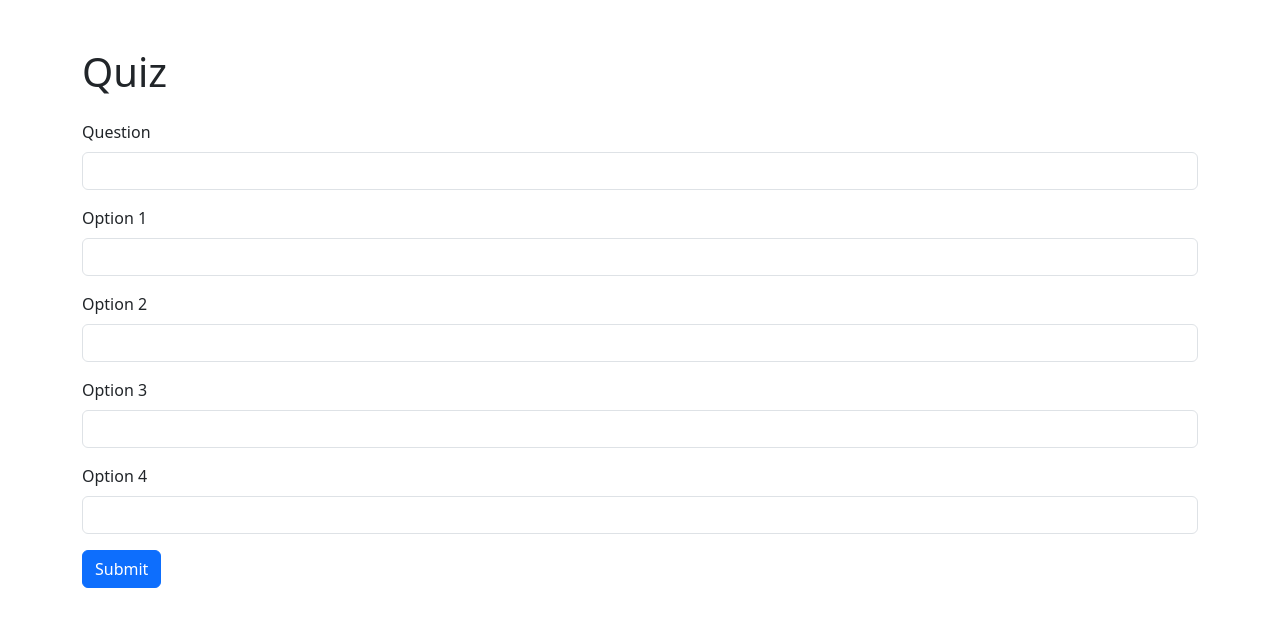
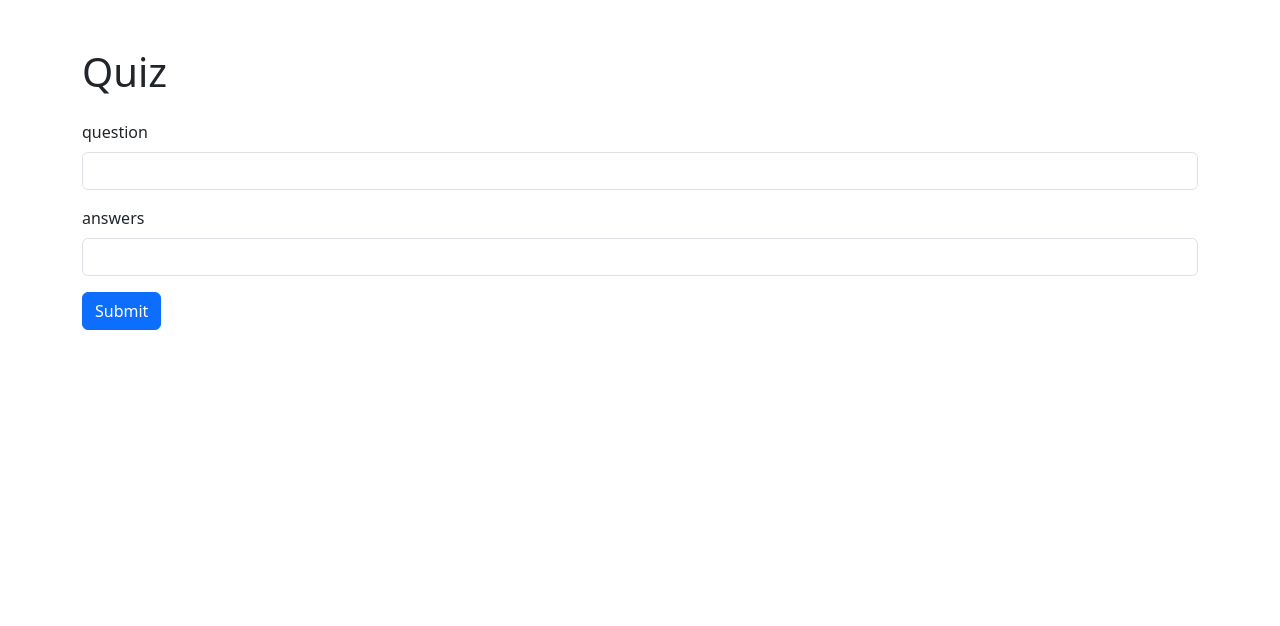
Before and after one commit to Maitreyee-cr/Google-sheet-addition, a plain HTML site: page question2.html in a window 1280 px wide. Drawn offline with nearby package versions, Linux system fonts and the light colour scheme.

Commit message:
fifth commit

```diff
--- a/question2.html
+++ b/question2.html
@@ -14,25 +14,13 @@
 
     <form name="submit-to-google-sheet">
       <div class="mb-3">
-        <label for="question" class="form-label">Question</label>
+        <label for="question" class="form-label">question</label>
         <input type="text" class="form-control" id="question" name="question" required>
       </div>
 
       <div class="mb-3">
-        <label for="option1" class="form-label">Option 1</label>
-        <input type="text" class="form-control" id="option1" name="option1" required>
-      </div>
-      <div class="mb-3">
-        <label for="option2" class="form-label">Option 2</label>
-        <input type="text" class="form-control" id="option2" name="option2" required>
-      </div>
-      <div class="mb-3">
-        <label for="option3" class="form-label">Option 3</label>
-        <input type="text" class="form-control" id="option3" name="option3" required>
-      </div>
-      <div class="mb-3">
-        <label for="option4" class="form-label">Option 4</label>
-        <input type="text" class="form-control" id="option4" name="option4" required>
+        <label for="option1" class="form-label">answers</label>
+        <input type="text" class="form-control" id="option1" name="" required>
       </div>
 
       <button type="submit" class="btn btn-primary">Submit</button>
@@ -42,7 +30,7 @@
   <!-- Bootstrap JS (Optional if you don't use JS functionality) -->
   <script src="https://cdn.jsdelivr.net/npm/bootstrap@5.3.0/dist/js/bootstrap.bundle.min.js"></script>
   <script>
-    const scriptURL = 'https://script.google.com/macros/s/AKfycbxueW3RXsbCqwdTCAjYfWyKV6eWakY6A9DRsj6OqSeLER-ah-f_kYByMii3pbeEy0S3/exec'
+    const scriptURL = 'https://script.google.com/macros/s/AKfycbzADVC8ukK8GyVihY0litDNOJTn_SMrFETBgqwSQYzSlfJQFVhufv0u5UHLyKWWdb3_/exec'
     const form = document.forms['submit-to-google-sheet']
 
     form.addEventListener('submit', e => {
@@ -52,5 +40,4 @@
         .catch(error => console.error('Error!', error.message))
     })
   </script>
-</body>
 </html>
```
Also changed, not shown: question.html (+6 -7 lines).
